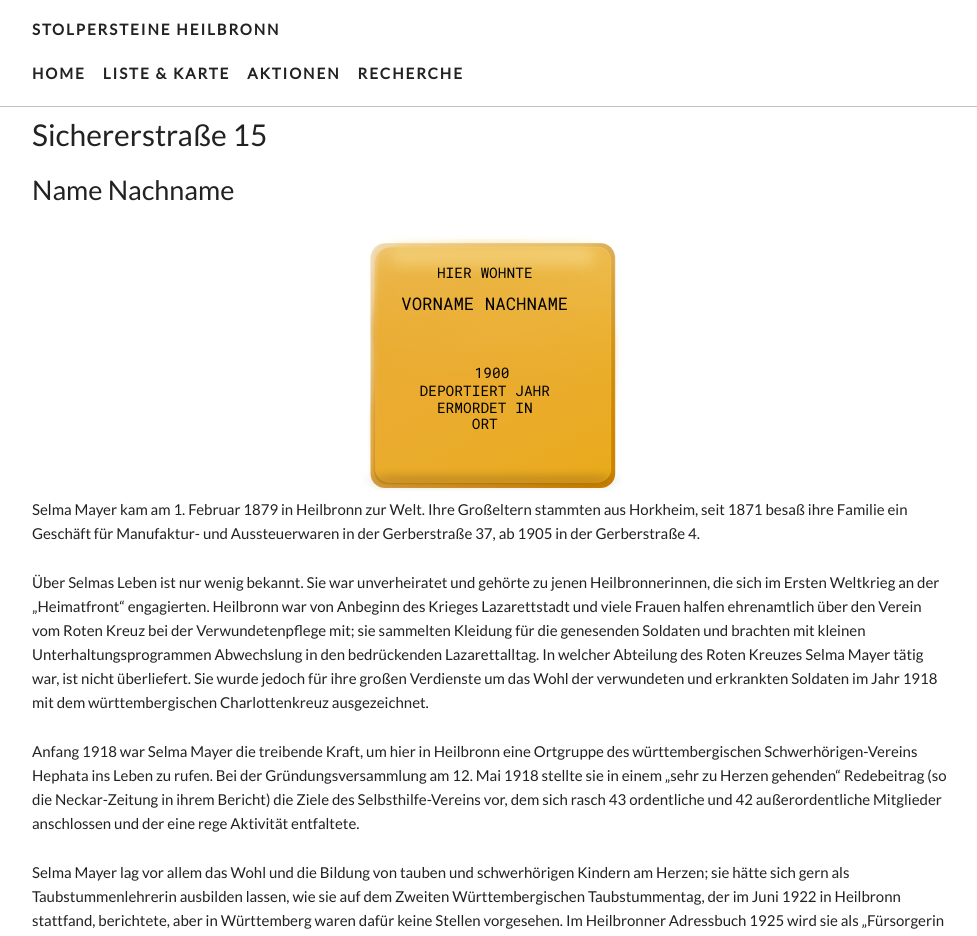
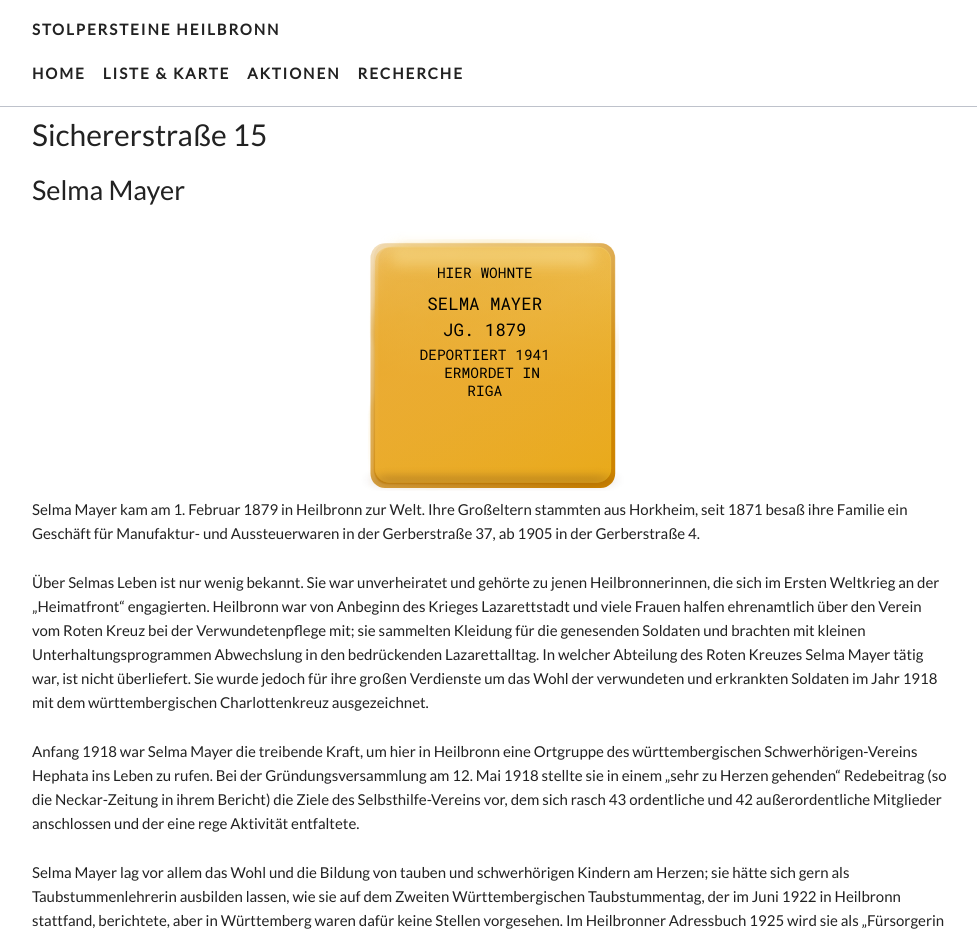
Before and after one commit to opendata-heilbronn/stolpersteine, a Jekyll site: the page built from _list/sichererstrasse-15.markdown, in a window 1280 px wide and 1400 px high. Shown: the top 936 px of the window, without its empty margins (148-1125 px from the left). Built offline with Jekyll 4.4.1, drawn with Linux system fonts in a browser that asks for light colours; nearby versions of some CDN libraries; some web fonts are replaced; some of the changed text lies outside the part shown.

Commit message:
Updated Sichererstrasse 15

```diff
--- a/_list/sichererstrasse-15.markdown
+++ b/_list/sichererstrasse-15.markdown
@@ -1,6 +1,15 @@
 ---
 title: Sichererstraße 15
 date: 2018-06-30 10:26:00 Z
+names: Selma Mayer
+paten: Annette Geisler (Stadtarchiv Heilbronn)
+steine:
+- - HIER WOHNTE
+  - SELMA MAYER
+  - JG. 1879
+  - DEPORTIERT 1941
+  - ERMORDET IN
+  - RIGA
 ---
 
 Selma Mayer kam am 1. Februar 1879 in Heilbronn zur Welt. Ihre Großeltern stammten aus Horkheim, seit 1871 besaß ihre Familie ein Geschäft für Manufaktur- und Aussteuerwaren in der Gerberstraße 37, ab 1905 in der Gerberstraße 4.
```
